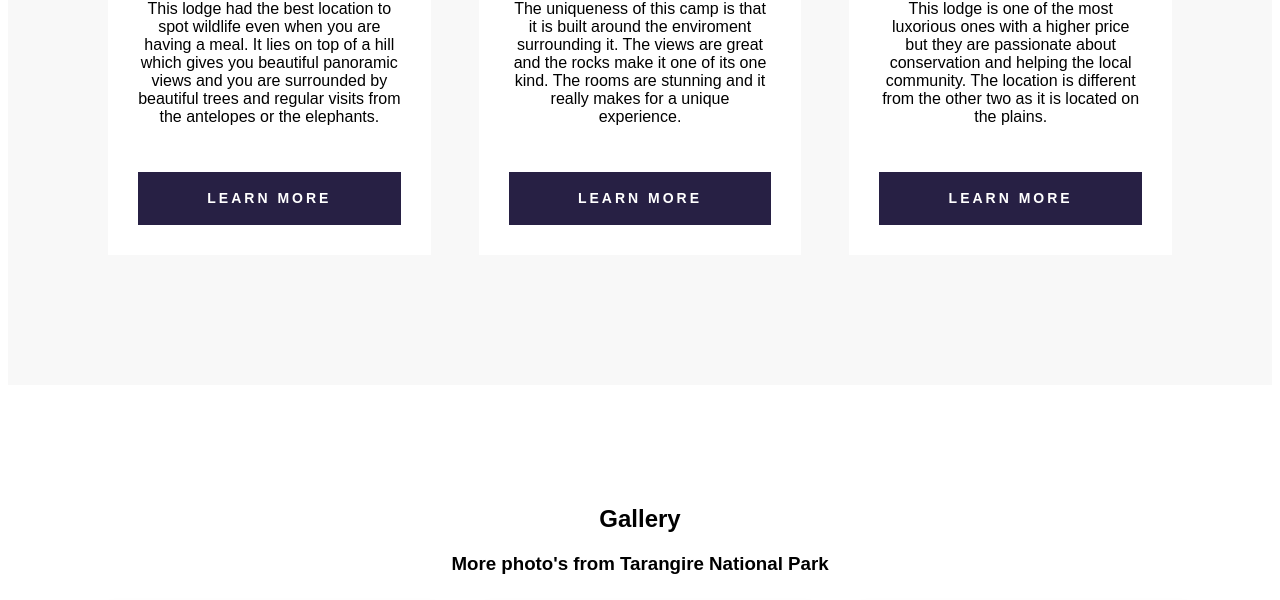
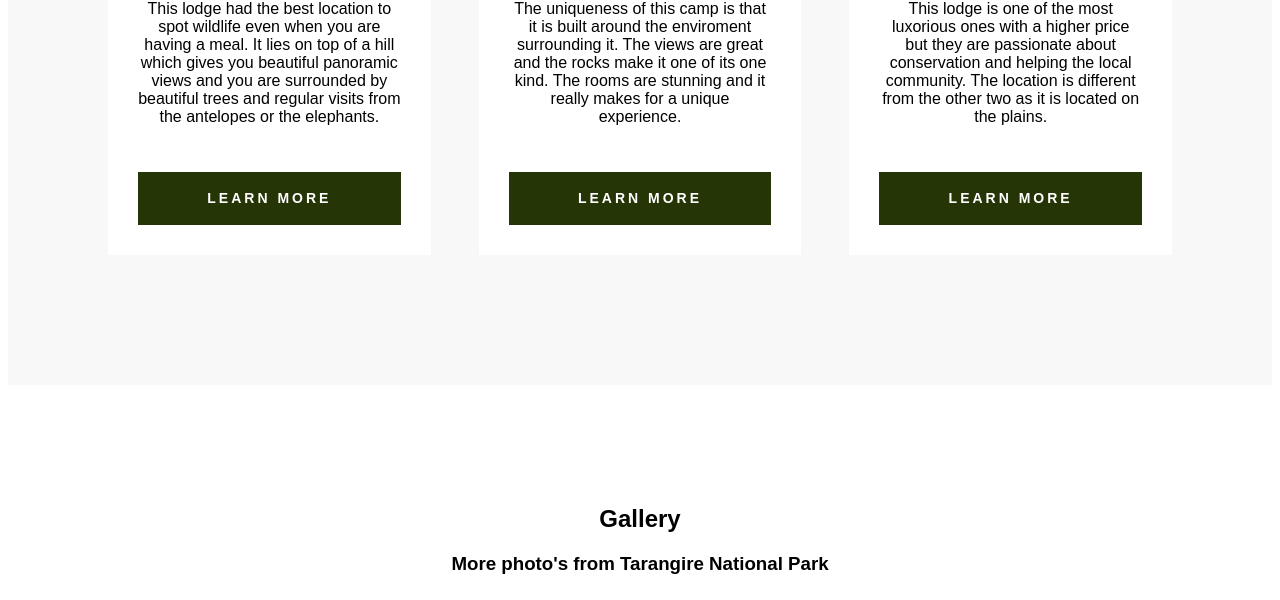
Before and after one commit to avr87/Travel-Project-Responsive-Add-On, a plain HTML site: page index.html in a window 1280 px wide. Shown: the part 2292-2892 px from the top of the page. Drawn offline with Linux system fonts and the light colour scheme; a script that the page names is missing.

Commit message:
changed color btn

```diff
--- a/style.css
+++ b/style.css
@@ -51,7 +51,7 @@ grid-gap:0;
     letter-spacing: 3px;
     text-transform: uppercase;
     padding: 16px;
-    background: #272044;
+    background: #253506;
     text-decoration: none;
 }
 
```
